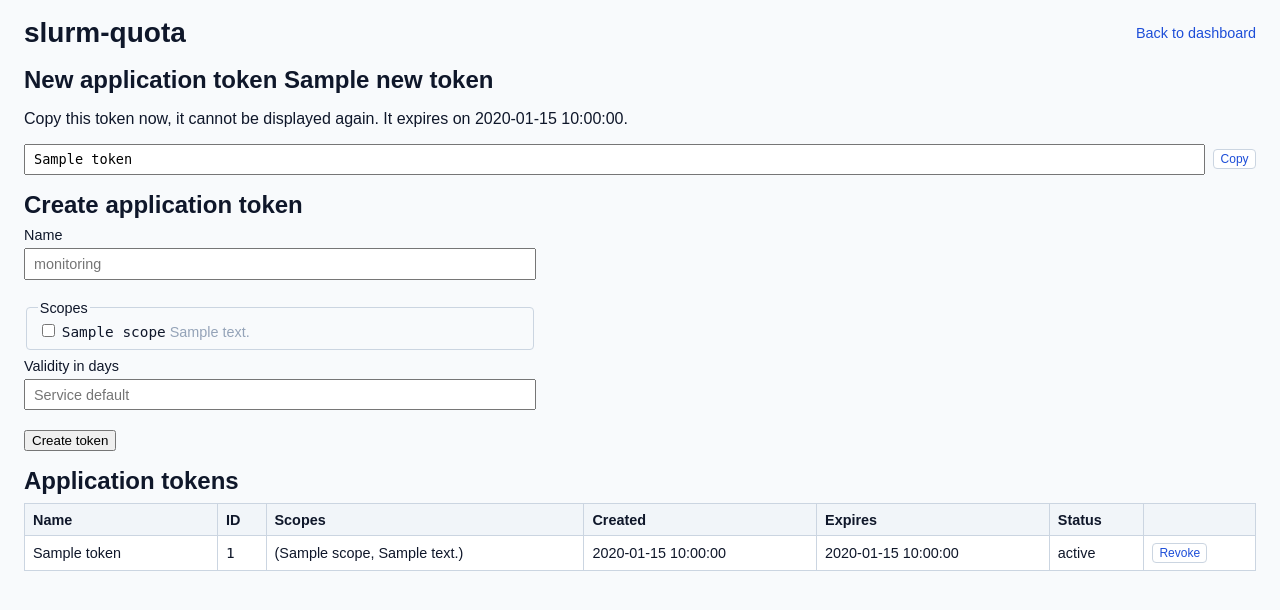
After one commit to rackslab/slurm-quota, a Python web app: template web/templates/tokens.html in a window 1280 px wide. The commit adds this page. Shown: the top 610 px of the page. Run offline with Jinja, Linux system fonts and the light colour scheme; the template is opened without the code that fills it: most values are stand-ins (such as "Sample title", 1, 10 or a date in 2020).

Commit message:
feat: application tokens page in web dashboard
New API tokens page, linked from the dashboard for logged in users, to
create application tokens with scopes available for the user role, list
and revoke them. The created token is displayed only once.

Assisted-by: Claude Opus 5.5

```diff
--- a/src/slurm_quota/web/app.py
+++ b/src/slurm_quota/web/app.py
@@ -70,6 +70,8 @@ class SlurmQuotaWebApp(Flask):
             view_func=routes.roles_manager_accounts_post,
             methods=["POST"],
         )
+        self.add_url_rule("/tokens", view_func=routes.tokens, methods=["GET"])
+        self.add_url_rule("/tokens", view_func=routes.tokens_post, methods=["POST"])
 
     def service_unavailable(self, error: HTTPException) -> tuple[str, int]:
         return render_template("error.html"), error.code
--- a/web/static/style.css
+++ b/web/static/style.css
@@ -651,3 +651,45 @@ th {
 .usage-unlimited {
   font-style: italic;
 }
+
+.admin-nav {
+  display: flex;
+  flex-wrap: wrap;
+  gap: 1rem;
+}
+
+.token-create-form {
+  display: flex;
+  flex-direction: column;
+  gap: 0.5rem;
+  max-width: 32rem;
+}
+
+.token-create-form input[type="text"],
+.token-create-form input[type="number"] {
+  padding: 0.35rem 0.5rem;
+  font-size: 0.9rem;
+}
+
+.token-scopes {
+  display: flex;
+  flex-direction: column;
+  gap: 0.35rem;
+  border: 1px solid #cbd5e1;
+  border-radius: 0.25rem;
+  font-size: 0.9rem;
+}
+
+.new-token-value {
+  display: flex;
+  gap: 0.5rem;
+  align-items: center;
+}
+
+.new-token-value input {
+  flex: 1;
+  min-width: 0;
+  padding: 0.35rem 0.5rem;
+  font-family: monospace;
+  font-size: 0.85rem;
+}
--- /dev/null
+++ b/web/templates/tokens.html
@@ -0,0 +1,129 @@
+{% extends "base.html" %}
+
+{% block title %}slurm-quota{% endblock %}
+
+{% block body %}
+<div class="page-header">
+  <h1 class="page-title">slurm-quota</h1>
+  {% if auth_required and logged_in_username %}
+  <div class="user-session">
+    <span class="user-label">Signed in as <strong>{{ logged_in_username }}</strong></span>
+    <form method="post" action="{{ url_for('logout') }}" class="logout-form">
+      <input type="hidden" name="_csrf" value="{{ csrf_token }}">
+      <button type="submit" class="logout-button">Sign out</button>
+    </form>
+  </div>
+  {% endif %}
+  <div class="page-header-actions">
+    <nav class="admin-nav">
+      <a href="{{ url_for('dashboard') }}">Back to dashboard</a>
+    </nav>
+  </div>
+</div>
+
+<div class="dashboard-stats">
+{% if new_token %}
+<section class="stats-section new-token">
+  <h2>New application token {{ new_token.name }}</h2>
+  <p>
+    Copy this token now, it cannot be displayed again. It expires on
+    {{ new_token.expires }}.
+  </p>
+  <div class="new-token-value">
+    <input type="text" id="new-token-value" value="{{ new_token.token }}" readonly>
+    <button type="button" class="stat-edit-btn" data-action="copy-token">Copy</button>
+  </div>
+</section>
+{% endif %}
+
+<section class="stats-section">
+<h2>Create application token</h2>
+<form method="post" action="{{ url_for('tokens_post') }}" class="token-create-form">
+  <input type="hidden" name="_csrf" value="{{ csrf_token }}">
+  <input type="hidden" name="action" value="create">
+  <label class="edit-dialog-field">
+    Name
+    <input type="text" name="name" placeholder="monitoring" required>
+  </label>
+  <fieldset class="token-scopes">
+    <legend>Scopes</legend>
+    {% for scope, description in scopes %}
+    <label>
+      <input type="checkbox" name="scopes" value="{{ scope }}"{% if scope == "stats:read:own" %} checked{% endif %}>
+      <code>{{ scope }}</code> <span class="muted">{{ description }}</span>
+    </label>
+    {% endfor %}
+  </fieldset>
+  <label class="edit-dialog-field">
+    Validity in days
+    <input type="number" name="duration" min="1" placeholder="Service default">
+  </label>
+  <div>
+    <button type="submit">Create token</button>
+  </div>
+</form>
+</section>
+
+<section class="stats-section">
+<h2>Application tokens</h2>
+{% if tokens %}
+<table class="stats-table tokens-table">
+  <thead>
+    <tr>
+      <th class="col-name">Name</th>
+      <th>ID</th>
+      <th>Scopes</th>
+      <th>Created</th>
+      <th>Expires</th>
+      <th>Status</th>
+      <th></th>
+    </tr>
+  </thead>
+  <tbody>
+    {% for token in tokens %}
+    <tr>
+      <td class="col-name">{{ token.name }}</td>
+      <td><code>{{ token.id }}</code></td>
+      <td>{{ token.scopes | join(", ") }}</td>
+      <td>{{ token.created }}</td>
+      <td>{{ token.expires }}</td>
+      <td>{{ token.status }}</td>
+      <td>
+        {% if token.status == "active" %}
+        <form method="post" action="{{ url_for('tokens_post') }}" class="inline-form">
+          <input type="hidden" name="_csrf" value="{{ csrf_token }}">
+          <input type="hidden" name="action" value="revoke">
+          <input type="hidden" name="token_id" value="{{ token.id }}">
+          <button type="submit" class="stat-edit-btn">Revoke</button>
+        </form>
+        {% endif %}
+      </td>
+    </tr>
+    {% endfor %}
+  </tbody>
+</table>
+{% else %}
+<p>No application tokens.</p>
+{% endif %}
+</section>
+</div>
+
+<script>
+  (function () {
+    var copyButton = document.querySelector('[data-action="copy-token"]');
+    if (!copyButton) {
+      return;
+    }
+    copyButton.addEventListener("click", function () {
+      var input = document.getElementById("new-token-value");
+      input.select();
+      if (navigator.clipboard) {
+        navigator.clipboard.writeText(input.value);
+      } else {
+        document.execCommand("copy");
+      }
+      copyButton.textContent = "Copied";
+    });
+  })();
+</script>
+{% endblock %}
```
Also changed, not shown: src/slurm_quota/web/routes.py (+87 -0 lines), tests/unit/web/test_routes.py (+165 -0 lines), web/templates/dashboard.html (+6 -1 lines).
